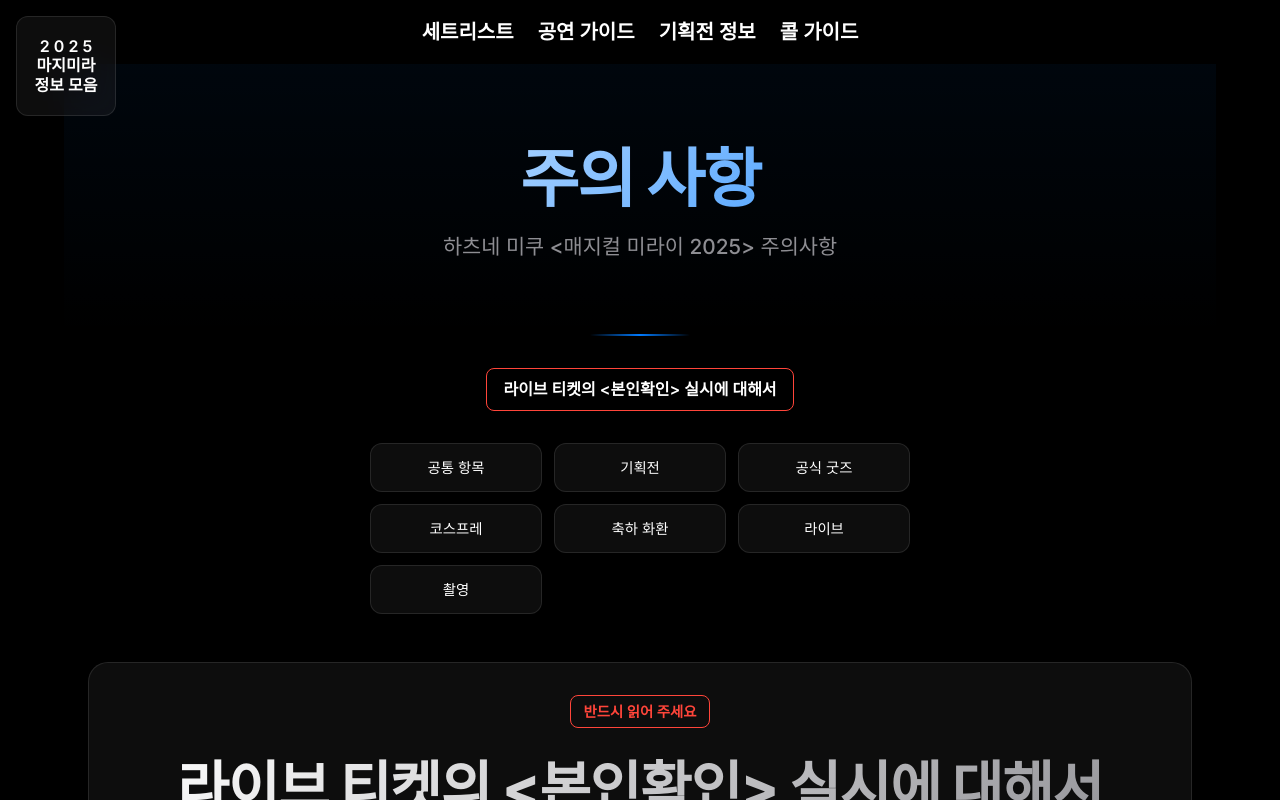
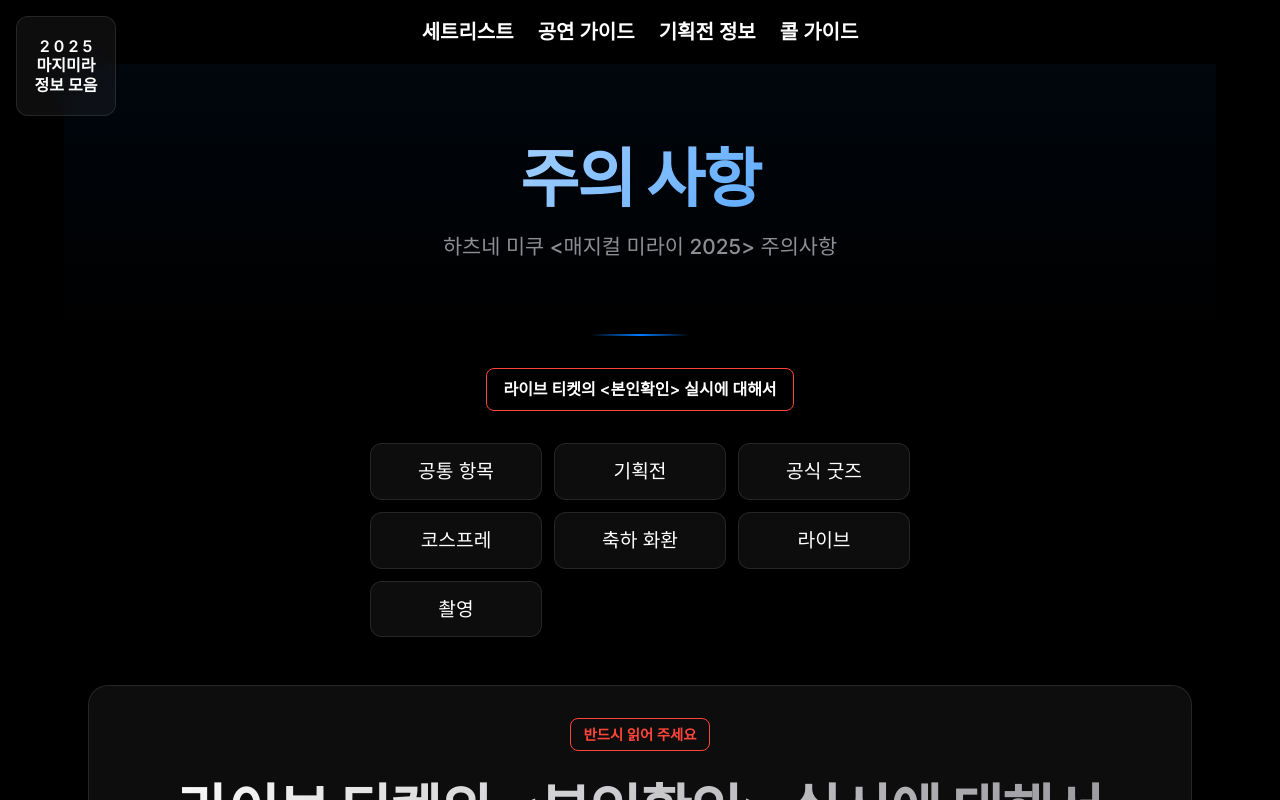
Before and after one commit to kuroka3/MM-Info, a Next.js app: page /concert-guide/important in a window 1280 px wide. Shown: the top 800 px of the page. Built offline with nearby package versions, Linux system fonts and the light colour scheme; a web font is replaced by a local one.

Commit message:
fix notice-nav font size

```diff
--- a/src/app/globals.css
+++ b/src/app/globals.css
@@ -1553,7 +1553,7 @@
   backdrop-filter: blur(10px);
   text-decoration: none;
   color: var(--text-primary);
-  font-size: 0.9rem;
+  font-size: clamp(1rem, 2.5vw, 1.2rem);
   transition: background 0.2s, border-color 0.2s;
 }
 .notice-nav a:hover {
```
